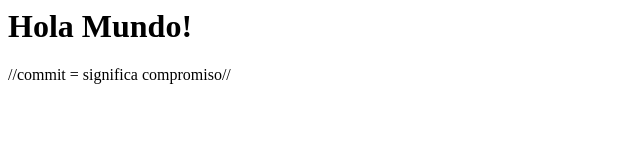
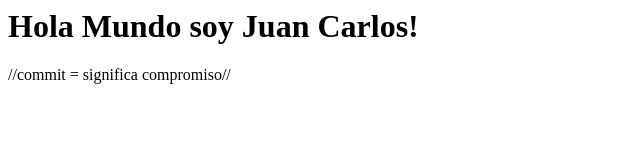
Before and after one commit to N1V1RU5/aprendiendo-Git, a plain HTML site: page index.html in a window 1280 px wide. Shown: the whole page, without its empty margins (0-640 px from the left). Drawn offline with Linux system fonts and the light colour scheme.

Commit message:
se agrega pagina home
ademas se modifico el index.html

```diff
--- a/index.html
+++ b/index.html
@@ -1,2 +1,2 @@
-<h1>Hola Mundo!</h1>
+<h1>Hola Mundo soy Juan Carlos!</h1>
 //commit = significa compromiso//
```
Also changed, not shown: home.html (added).
